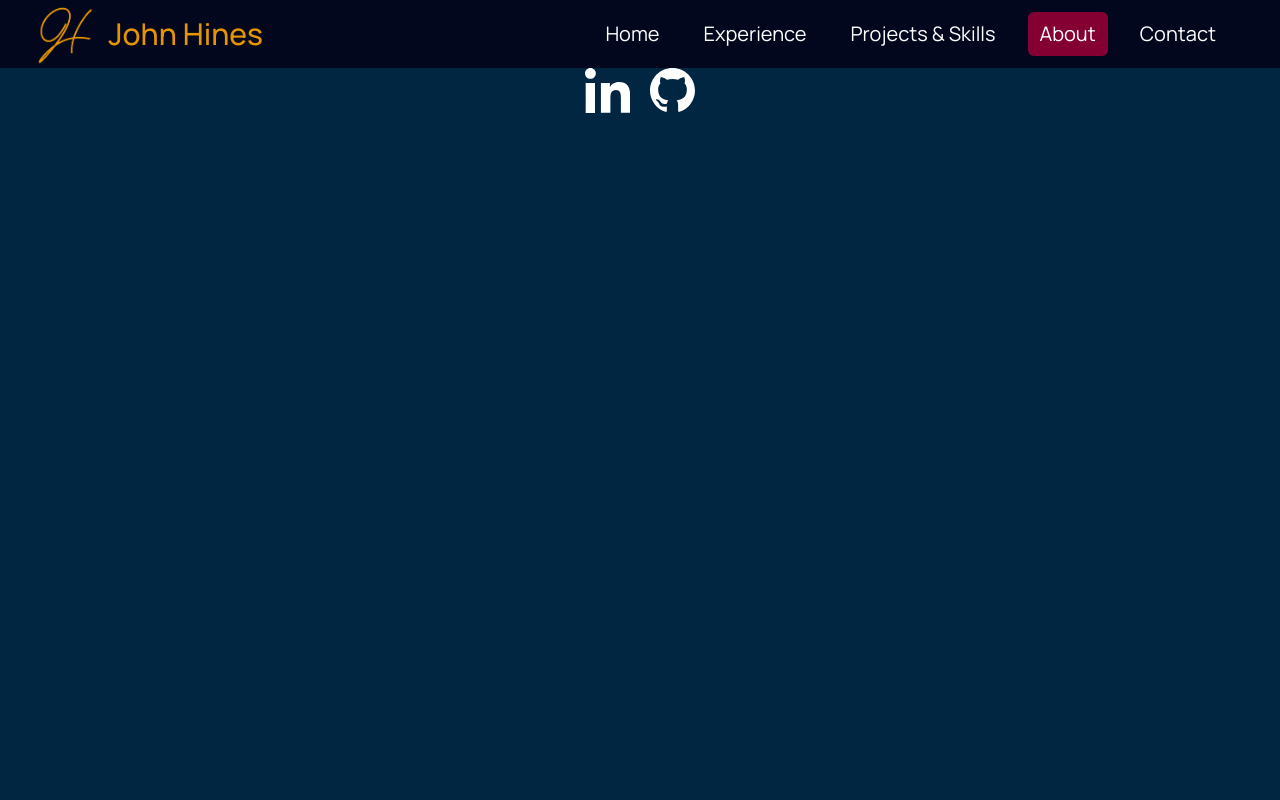
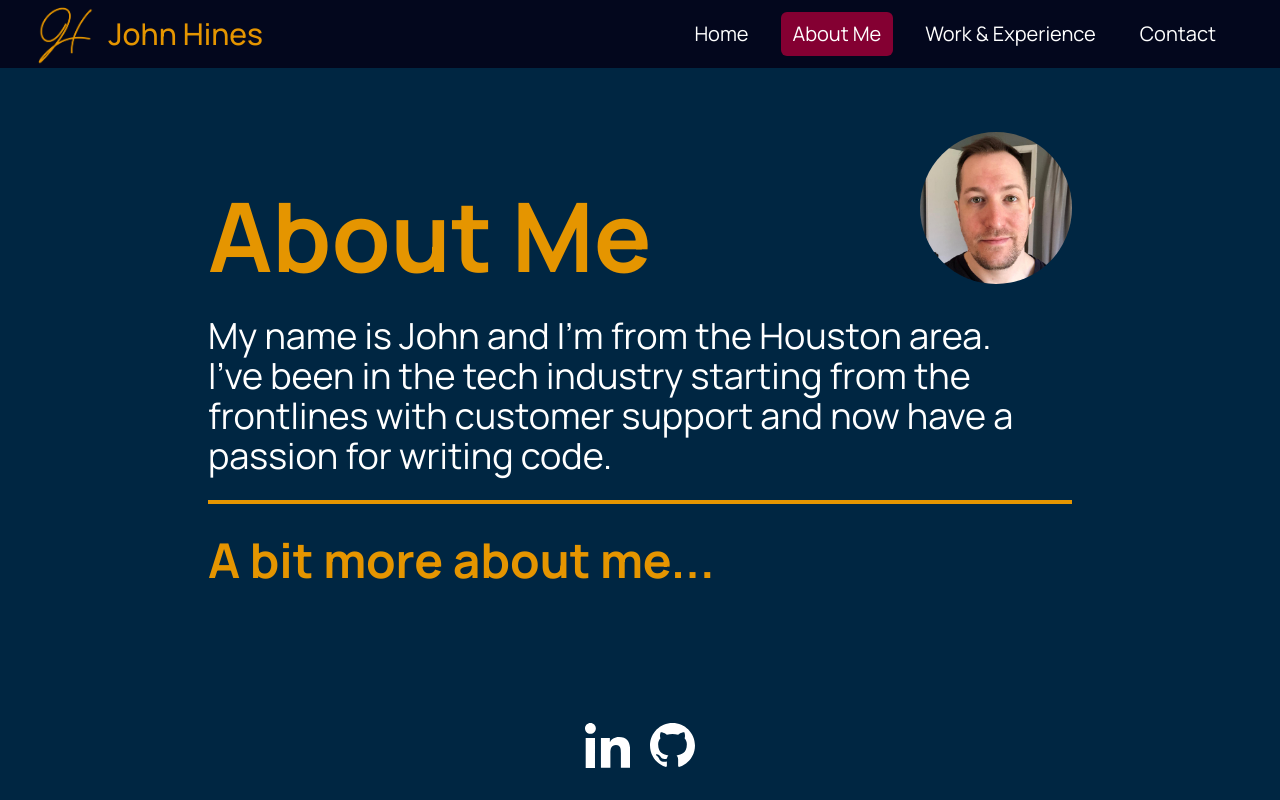
Before and after one commit to SanctusFides/portfolio, a Vue app: page /about in a window 1280 px wide. Built offline with nearby package versions, Linux system fonts and the light colour scheme.

Commit message:
Reduced pages on navbar to consolidate info. Filling in body for About

```diff
--- a/src/components/Navbar.vue
+++ b/src/components/Navbar.vue
@@ -40,20 +40,20 @@
                 >Home
               </RouterLink>
               <RouterLink
+                to="/about"
+                :class="[isActiveLink('/about') ? 'bg-jclaret text-white' : 'text-white hover:bg-jyellow hover:text-black', 'text-xl', 'px-3', 'py-2', 'rounded-md']"
+                >About Me
+              </RouterLink>
+              <RouterLink
                 to="/experience"
                 :class="[isActiveLink('/experience') ? 'bg-jclaret text-white' : 'text-white hover:bg-jyellow hover:text-black', 'text-xl', 'px-3', 'py-2', 'rounded-md']"
-                >Experience
+                >Work & Experience
               </RouterLink>
-              <RouterLink
+              <!-- <RouterLink
                 to="/projects"
                 :class="[isActiveLink('/projects') ? 'bg-jclaret text-white' : 'text-white hover:bg-jyellow hover:text-black', 'text-xl', 'px-3', 'py-2', 'rounded-md']"
                 >Projects & Skills
-              </RouterLink>
-              <RouterLink
-                to="/about"
-                :class="[isActiveLink('/about') ? 'bg-jclaret text-white' : 'text-white hover:bg-jyellow hover:text-black', 'text-xl', 'px-3', 'py-2', 'rounded-md']"
-                >About
-              </RouterLink>
+              </RouterLink> -->
               <RouterLink
                 to="/contact"
                 :class="[isActiveLink('/contact') ? 'bg-jclaret text-white' : 'text-white hover:bg-jyellow hover:text-black', 'text-xl','px-3', 'py-2', 'rounded-md']"
@@ -83,20 +83,20 @@
           >Home
         </RouterLink>
         <RouterLink
+          to="/about"
+          :class="[isActiveLink('/about') ? 'bg-jclaret text-white' : 'text-white hover:bg-jyellow hover:text-black', 'text-lg', 'px-3', 'py-2', 'rounded-md']"
+          >About
+        </RouterLink>
+        <RouterLink
           to="/experience"
           :class="[isActiveLink('/experience') ? 'bg-jclaret text-white' : 'text-white hover:bg-jyellow hover:text-black', 'text-lg', 'px-3', 'py-2', 'rounded-md']"
           >Experience
         </RouterLink>
-        <RouterLink
+        <!-- <RouterLink
           to="/projects"
           :class="[isActiveLink('/projects') ? 'bg-jclaret text-white' : 'text-white hover:bg-jyellow hover:text-black', 'text-lg', 'px-3', 'py-2', 'rounded-md']"
           >Projects & Skills
-        </RouterLink>
-        <RouterLink
-          to="/about"
-          :class="[isActiveLink('/about') ? 'bg-jclaret text-white' : 'text-white hover:bg-jyellow hover:text-black', 'text-lg', 'px-3', 'py-2', 'rounded-md']"
-          >About
-        </RouterLink>
+        </RouterLink> -->
         <RouterLink
           to="/contact"
           :class="[isActiveLink('/contact') ? 'bg-jclaret text-white' : 'text-white hover:bg-jyellow hover:text-black', 'text-lg','px-3', 'py-2', 'rounded-md']"
--- a/src/views/AboutView.vue
+++ b/src/views/AboutView.vue
@@ -1,12 +1,33 @@
 <script setup>
   import Navbar from '../components/Navbar.vue';
   import Footer from '../components/Footer.vue';
+  import image from '@/assets/img/john.jpg';
 </script>
 
 <template>
+<div class="content flex flex-col h-dvh">
   <Navbar />
-
-  <Footer  />
+  <section class="@container font-manrope text-white grow-1 py-4 lg:py-12">
+    <!-- <div class="flex flex-col @lg:flex-row gap-8 lg:gap-0 pt-4 lg:-pt-0 w-full lg:h-full px-32"> -->
+    <div class="flex flex-col pt-4 lg:-pt-0 w-full lg:h-full px-4 lg:px-52">
+      <div class="flex lg:flex-row justify-between lg:items-end">
+        <h1 class="text-6xl lg:text-8xl text-jyellow font-bold">About Me</h1>
+        <img class="rounded-full h-32 lg:h-38" :src="image" alt="image of John Hines" />
+      </div>
+      <div class="flex flex-col gap-3 lg:gap-6 py-4 lg:py-8">
+        <p class="text-2xl lg:text-4xl">My name is John and I'm from the Houston area.
+          <br>I've been in the tech industry
+          starting from the frontlines with customer support and now have a passion for writing code.</p>
+        <div class="h-1 bg-jyellow"></div>
+      </div>
+      <div class="flex flex-col gap-3 lg:gap-6">
+        <h1 class="text-5xl lg:text-5xl text-jyellow font-bold">A bit more about me...</h1>
+        <p></p>
+      </div>
+    </div>
+  </section>
+  <Footer />
+</div>
 
 
 </template>
```
